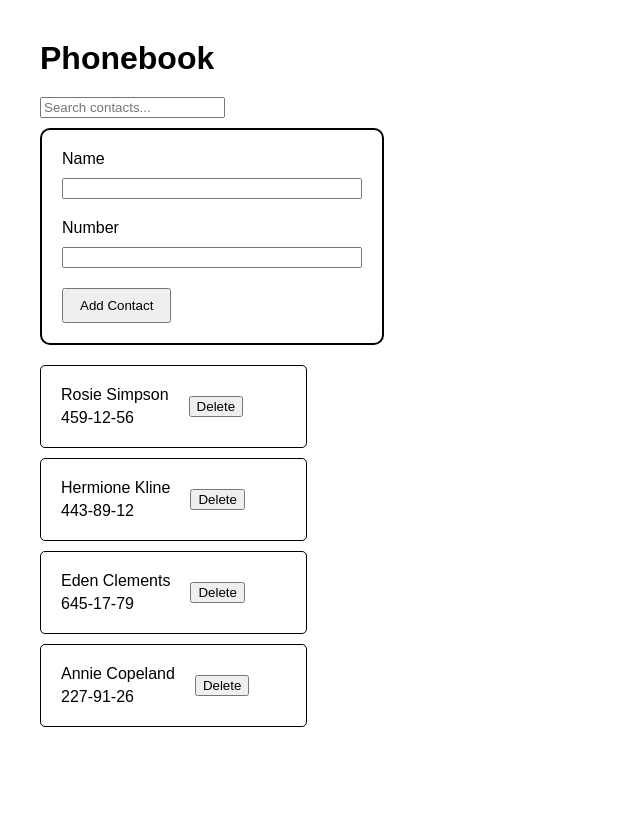
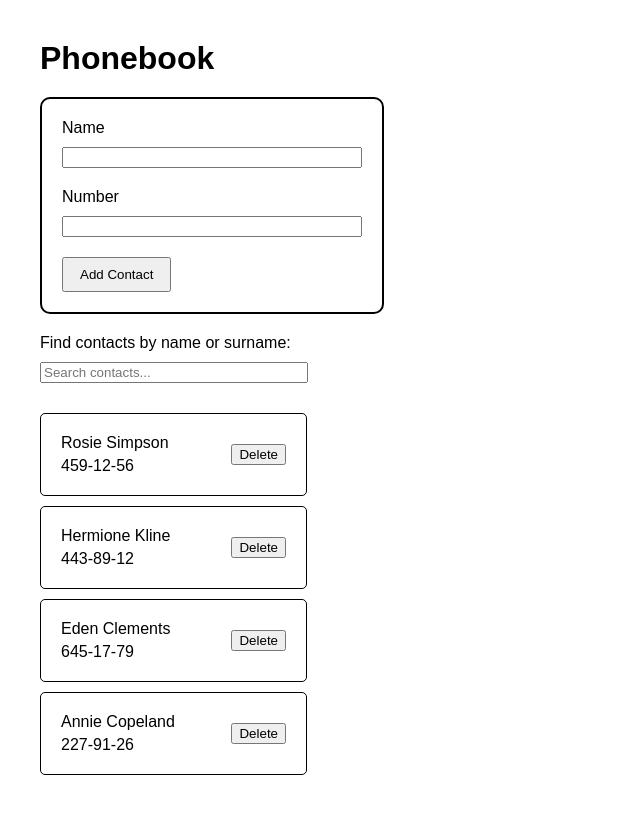
Before and after one commit to BilArt/goit-neo-react-hw-module3, a React (Vite) app: page / in a window 1280 px wide. Shown: the top 814 px of the page, without its empty margins (0-640 px from the left). Built offline with nearby package versions, Linux system fonts and the light colour scheme.

Commit message:
corrected Contact.jsx and SearchBox.jsx

```diff
--- a/src/App.jsx
+++ b/src/App.jsx
@@ -32,11 +32,11 @@ function App() {
   return (
     <div>
       <h1>Phonebook</h1>
+      <ContactForm onSubmit={addContact} />
       <SearchBox
         searchTerm={searchTerm}
         onSearchChange={(e) => setSearchTerm(e.target.value)}
       />
-      <ContactForm onSubmit={addContact} /> {/* Добавление новой формы */}
       <ContactList contacts={filteredContacts} onDelete={deleteContact} />
     </div>
   );
--- a/src/components/Contact/Contact.jsx
+++ b/src/components/Contact/Contact.jsx
@@ -9,7 +9,7 @@ function Contact({ contact, onDelete }) {
         <p>{contact.number}</p>
       </div>
 
-      <button onClick={() => onDelete(contact.id)}>Delete</button>
+      <button className={styles.contactBlock_button} onClick={() => onDelete(contact.id)}>Delete</button>
     </li>
   );
 }
--- a/src/components/Contact/Contact.module.css
+++ b/src/components/Contact/Contact.module.css
@@ -1,8 +1,8 @@
 .contactBlock {
     display: flex;
+    justify-content: space-between;
     align-items: center;
     margin-bottom: 10px;
-    gap: 20px;
     border: 1px solid black;
     border-radius: 5px;
     padding: 20px;
--- a/src/components/SearchBox/SearchBox.jsx
+++ b/src/components/SearchBox/SearchBox.jsx
@@ -1,13 +1,18 @@
 import PropTypes from "prop-types";
+import styles from "./SearchBox.module.css";
 
 function SearchBox({ searchTerm, onSearchChange }) {
   return (
+    <div className={styles.searchBox}>
+      <label className={styles.searchBox_label}>Find contacts by name or surname:</label>
       <input
+      className={styles.searchBox_input}
         type="text"
         value={searchTerm}
         onChange={onSearchChange}
         placeholder="Search contacts..."
       />
+    </div>
   );
 }
 
--- a/src/components/SearchBox/SearchBox.module.css
+++ b/src/components/SearchBox/SearchBox.module.css
@@ -0,0 +1,14 @@
+.searchBox {
+    display: flex;
+    flex-direction: column;
+    margin-bottom: 20px;
+}
+
+.searchBox input {
+    max-width: 260px;
+    width: 100%;
+}
+
+.searchBox_label {
+    margin-bottom: 10px;
+}
```
Lines whose indentation alone changed are shown as unchanged.
